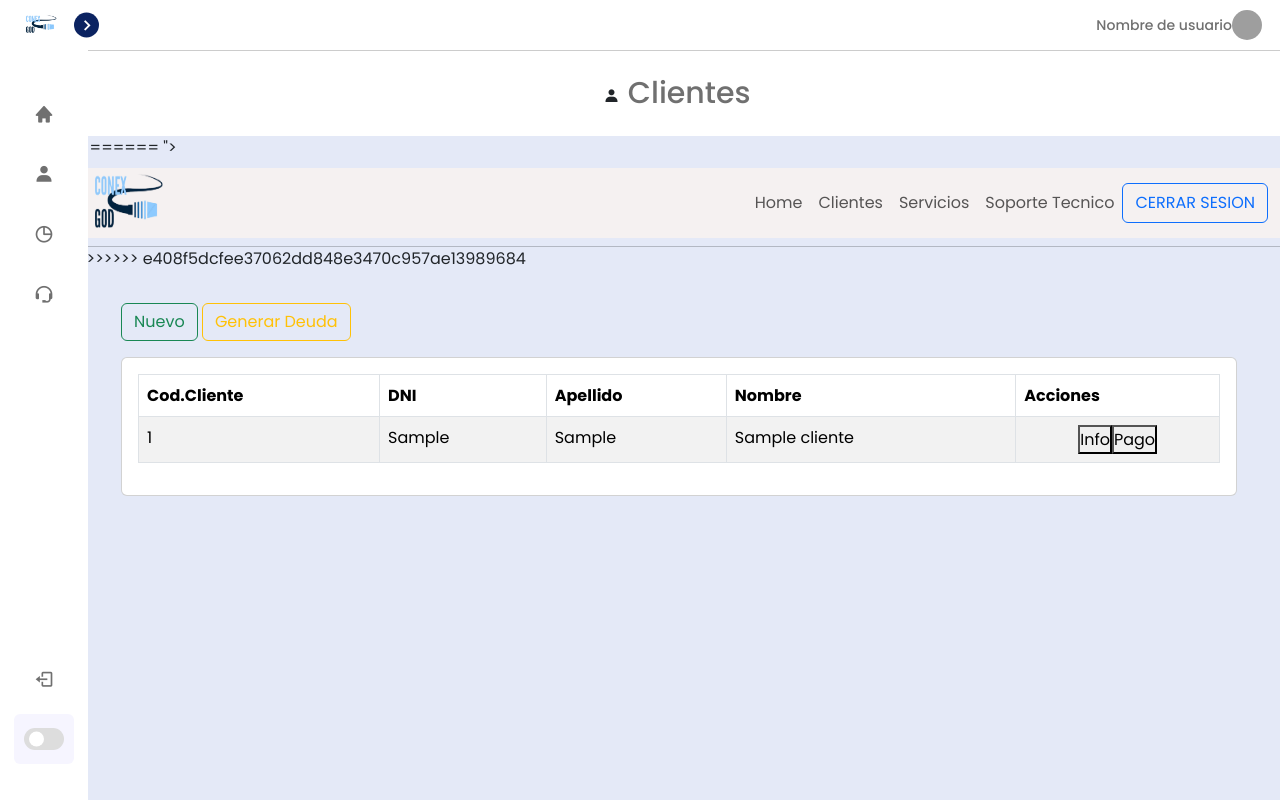
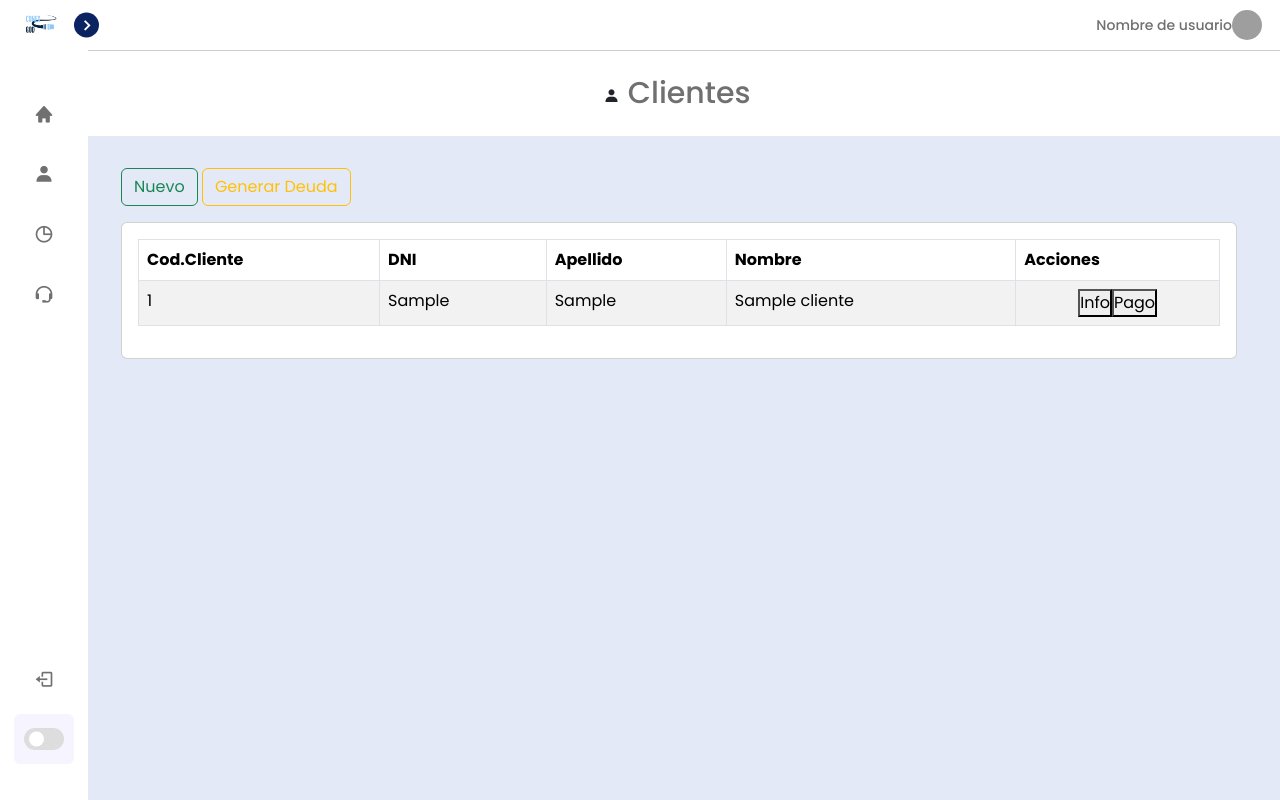
Before and after one commit to JuanCruz2693/gestion_isp, a Django app: page /clientes/ in a window 1280 px wide. Run offline with Django 4.2, Linux system fonts and the light colour scheme; tables that the repository leaves empty hold one stand-in row (values such as "Sample post"); some libraries are stand-ins or nearby versions; grey boxes are pictures that could not be loaded.

Commit message:
Se modifico sidebar y clientes

```diff
--- a/clientes/templates/Clientes.html
+++ b/clientes/templates/Clientes.html
@@ -1,4 +1,3 @@
-<<<<<<< HEAD
 {% extends "sidebar/sidebar.html" %}
 {% load static %}
 {% block title %}Clientes{% endblock %}
@@ -7,70 +6,8 @@
    <span class="text nav-text p-1">Clientes</span>
 {% endblock %}
 {% block content %}
-=======
 {% load static %}
-<!DOCTYPE html>
-<html lang="es">
-
-<head>
-
-    <meta charset="UTF-8">
-    <meta http-equiv="X-UA-Compatible" content="IE=edge">
-    <meta name="viewport" content="width=device-width, initial-scale=1.0">
-    <link rel="shortcut icon" href="#">
-    <title>Clientes</title>
-
-    <!--sweetalert-->
-    <script src="https://cdn.jsdelivr.net/npm/sweetalert2@11"></script>
-
-    <!----===== Boxicons CSS ===== -->
-    <link href='https://unpkg.com/boxicons@2.1.1/css/boxicons.min.css' rel='stylesheet'>
-
-    <!--importamos la libreria Boostrap-->
-    <link href="https://cdn.jsdelivr.net/npm/bootstrap@5.3.1/dist/css/bootstrap.min.css" rel="stylesheet"
-        integrity="sha384-4bw+/aepP/YC94hEpVNVgiZdgIC5+VKNBQNGCHeKRQN+PtmoHDEXuppvnDJzQIu9" crossorigin="anonymous">
-
-
-    <!--importamos los estilos del css-->
-    <link href="stylesheet" href="{% static 'css/Cliente.css' %}">
-
-    <!--importamos datatables-->
-    <link rel="stylesheet" href="https://cdn.datatables.net/1.13.4/css/jquery.dataTables.min.css">
-    <link rel="stylesheet" href="https://cdnjs.cloudflare.com/ajax/libs/font-awesome/6.4.0/css/all.min.css"
-        integrity="sha512-iecdLmaskl7CVkqkXNQ/ZH/XLlvWZOJyj7Yy7tcenmpD1ypASozpmT/E0iPtmFIB46ZmdtAc9eNBvH0H/ZpiBw=="
-        crossorigin="anonymous" referrerpolicy="no-referrer" />
-
-    <!--Importamos los script-->
-
-
-    <!--crsf token-->
-    <meta name="csrf-token" content="{% csrf_token %}">
-</head>
-
-<body>
-    <nav class="navbar navbar-expand-lg">
-        <div class="container-fluid">
-            <img src="{% static 'css/Imagen/Logo.png'%}" alt="Bootstrap" width="90" height="70">
-            <button class="navbar-toggler" type="button" data-bs-toggle="collapse" data-bs-target="#navbarNavAltMarkup"
-                aria-controls="navbarNavAltMarkup" aria-expanded="false" aria-label="Toggle navigation">
-                <span class="navbar-toggler-icon"></span>
-            </button>
-            <div class="collapse navbar-collapse" id="navbarNavAltMarkup">
-                <div class="navbar-nav ms-auto">
-                    <a class="nav-link" href="{% url 'home'%}">Home</a>
-                    <a class="nav-link" href="{% url 'clientes' %}">Clientes</a>
-                    <a class="nav-link" href="#">Servicios</a>
-                    <a class="nav-link" href="#">Soporte Tecnico</a>
-                    <button type="button" class="btn btn-outline-primary">CERRAR SESION</button>
-                </div>
-            </div>
-        </div>
-    </nav>
-
-    <hr class="m-0"> <!-- Agrega una línea divisora utilizando la clase de margen cero (m-0) de Bootstrap -->
-
->>>>>>> e408f5dcfee37062dd848e3470c957ae13989684
-    <div class="container my-3">
+        <div class="container my-3">
         <div class="row">
             <div class="col-lg-12">
                 <!--boton nuevo-->
@@ -220,13 +157,11 @@
     <!-- DataTables JS -->
     <script src="https://cdn.datatables.net/1.13.6/js/jquery.dataTables.min.js"></script>
     <script src="https://cdn.datatables.net/1.13.6/js/dataTables.bootstrap5.min.js"></script>
-<<<<<<< HEAD
 
-    <script src="{% static 'js/Clientes.js' %}"></script>{% endblock %}
-=======
+    <script src="{% static 'js/Clientes.js' %}"></script>
     <!--JavaScript propio-->
     <script src="{% static 'js/Clientes.js' %}"></script>
 </body>
 
 </html>
->>>>>>> e408f5dcfee37062dd848e3470c957ae13989684
+{% endblock %}
--- a/clientes/templates/sidebar/sidebar.html
+++ b/clientes/templates/sidebar/sidebar.html
@@ -40,6 +40,32 @@
     <!--importamos los estilos del css-->
 
     <!--<link href="stylesheet" href="Clientes.css">-->
+
+    <!--importamos datatables-->
+    <link rel="stylesheet" href="https://cdn.datatables.net/1.13.4/css/jquery.dataTables.min.css">
+    <link rel="stylesheet" href="https://cdnjs.cloudflare.com/ajax/libs/font-awesome/6.4.0/css/all.min.css"
+        integrity="sha512-iecdLmaskl7CVkqkXNQ/ZH/XLlvWZOJyj7Yy7tcenmpD1ypASozpmT/E0iPtmFIB46ZmdtAc9eNBvH0H/ZpiBw=="
+        crossorigin="anonymous" referrerpolicy="no-referrer" />
+
+    <!--Importamos los script-->
+
+
+    <!--crsf token-->
+    <meta name="csrf-token" content="{% csrf_token %}">
+
+    <!--sweetalert-->
+    <script src="https://cdn.jsdelivr.net/npm/sweetalert2@11"></script>
+
+    <!----===== Boxicons CSS ===== -->
+    <link href='https://unpkg.com/boxicons@2.1.1/css/boxicons.min.css' rel='stylesheet'>
+
+    <!--importamos la libreria Boostrap-->
+    <link href="https://cdn.jsdelivr.net/npm/bootstrap@5.3.1/dist/css/bootstrap.min.css" rel="stylesheet"
+        integrity="sha384-4bw+/aepP/YC94hEpVNVgiZdgIC5+VKNBQNGCHeKRQN+PtmoHDEXuppvnDJzQIu9" crossorigin="anonymous">
+
+
+    <!--importamos los estilos del css-->
+    <link href="stylesheet" href="{% static 'css/Cliente.css' %}">
 
     <!--importamos datatables-->
     <link rel="stylesheet" href="https://cdn.datatables.net/1.13.4/css/jquery.dataTables.min.css">
```
